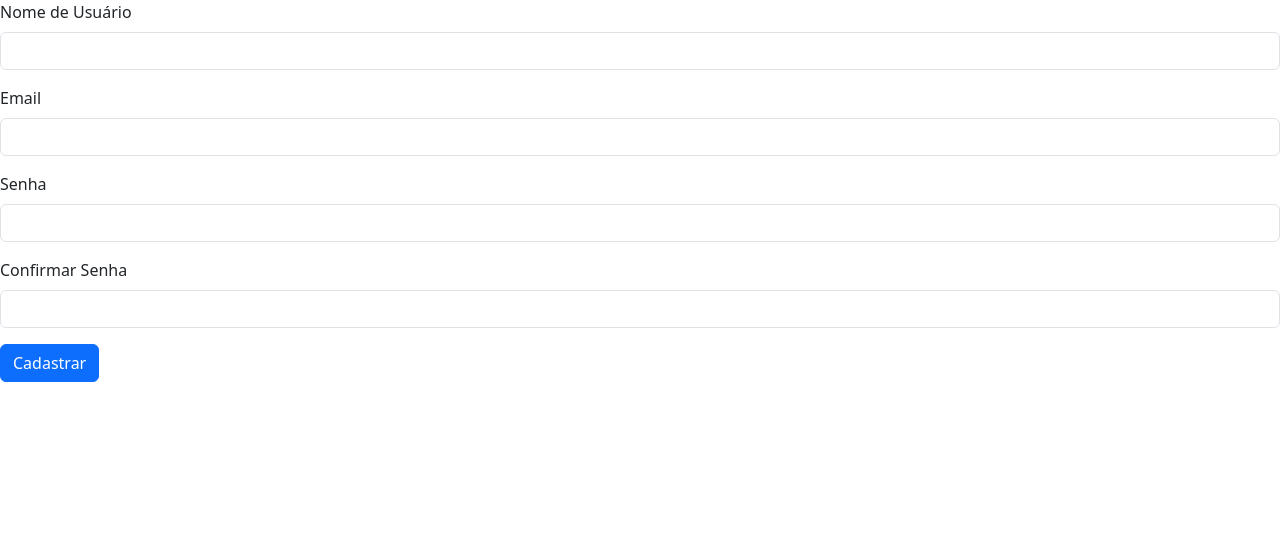
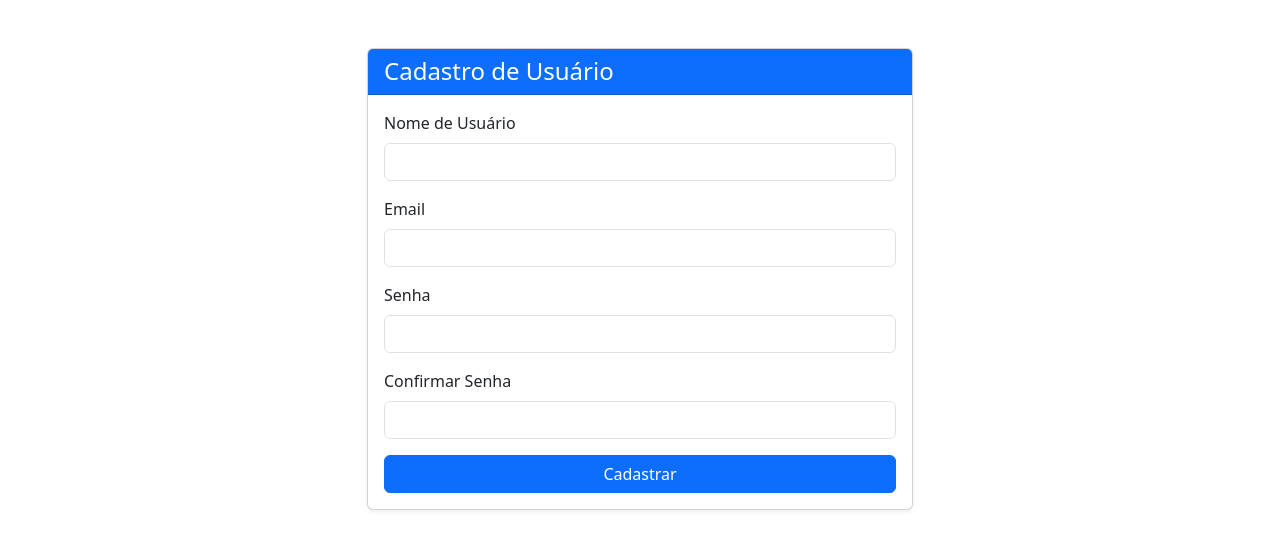
Before and after one commit to Caio-Mizohata/Django-School, a Django app: page /register/ in a window 1280 px wide. Shown: the top 550 px of the page. Run offline with Django 5.2, Linux system fonts and the light colour scheme.

Commit message:
added bootstrap for register.html

```diff
--- a/core/forms.py
+++ b/core/forms.py
@@ -3,6 +3,9 @@ from django.contrib.auth.forms import UserCreationForm
 from django import forms
 
 class RegisterCoreForm(UserCreationForm):
+    username = forms.CharField(required=True)
+    first_name = forms.CharField(required=True)
+    last_name = forms.CharField(required=True)
     email = forms.EmailField(required=True)
 
     class Meta:
--- a/core/templates/auth/register.html
+++ b/core/templates/auth/register.html
@@ -1,8 +1,17 @@
 {% extends "core/base.html" %}
 
 {% block content %}
+<div class="container mt-5">
+    <div class="row justify-content-center">
+        <div class="col-md-6">
+            <div class="card shadow-sm">
+                <div class="card-header bg-primary text-white">
+                    <h4 class="mb-0">Cadastro de Usuário</h4>
+                </div>
+                <div class="card-body">
                     <form method="post" autocomplete="off">
                         {% csrf_token %}
+
                         <div class="mb-3">
                             <label for="username" class="form-label">Nome de Usuário</label>
                             <input type="text" class="form-control" id="username" name="username" required value="{{ username }}">
@@ -23,8 +32,13 @@
                             <input type="password" class="form-control" id="confirm_password" name="password2" required value="{{ password2 }}">
                         </div>
 
-    <input type="submit" value="Cadastrar" class="btn btn-primary">
-
+                        <div class="d-grid">
+                            <button type="submit" class="btn btn-primary">Cadastrar</button>
+                        </div>
                     </form>
-
+                </div>
+            </div>
+        </div>
+    </div>
+</div>
 {% endblock %}
--- a/core/templates/core/home.html
+++ b/core/templates/core/home.html
@@ -1,7 +1,6 @@
 {% extends "core/base.html" %}
 
 {% block content %}
-<!-- Navbar -->
 <nav class="navbar navbar-expand-lg navbar-dark bg-primary mb-4">
     <div class="container-fluid">
         <a class="navbar-brand" href="{% url 'home' %}"><i class="bi bi-mortarboard-fill"></i> Sistema Escolar</a>
--- a/core/views.py
+++ b/core/views.py
@@ -22,8 +22,15 @@ class HomeRegisterView(CreateView):
     template_name = 'auth/register.html'
     success_url = reverse_lazy('home')
 
-    def form_invalid(self, form):
-        return super().form_invalid(form)
+    def get_context_data(self, **kwargs):
+        context = super().get_context_data(**kwargs)
+        context['register_user'] = RegisterCoreForm()
+        return context
+
+    def form_valid(self, form):
+        form.save()
+        return super().form_valid(form)
+
 
 def logout_view(request):
     logout(request)
```
Lines whose indentation alone changed are shown as unchanged.
